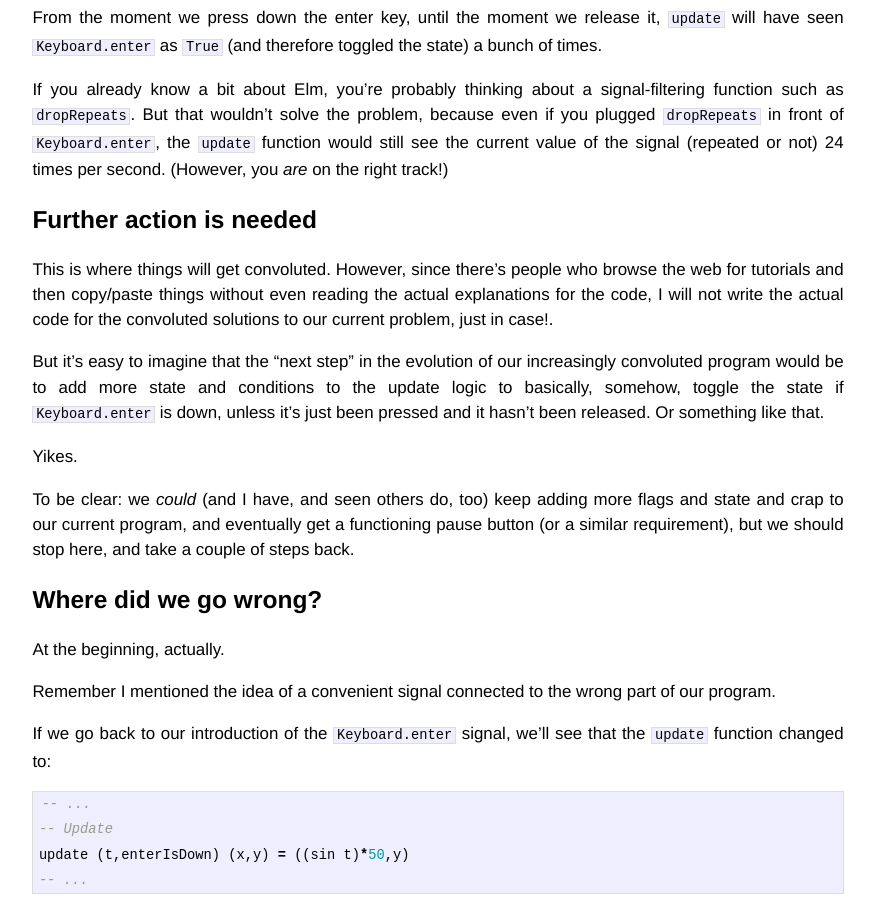
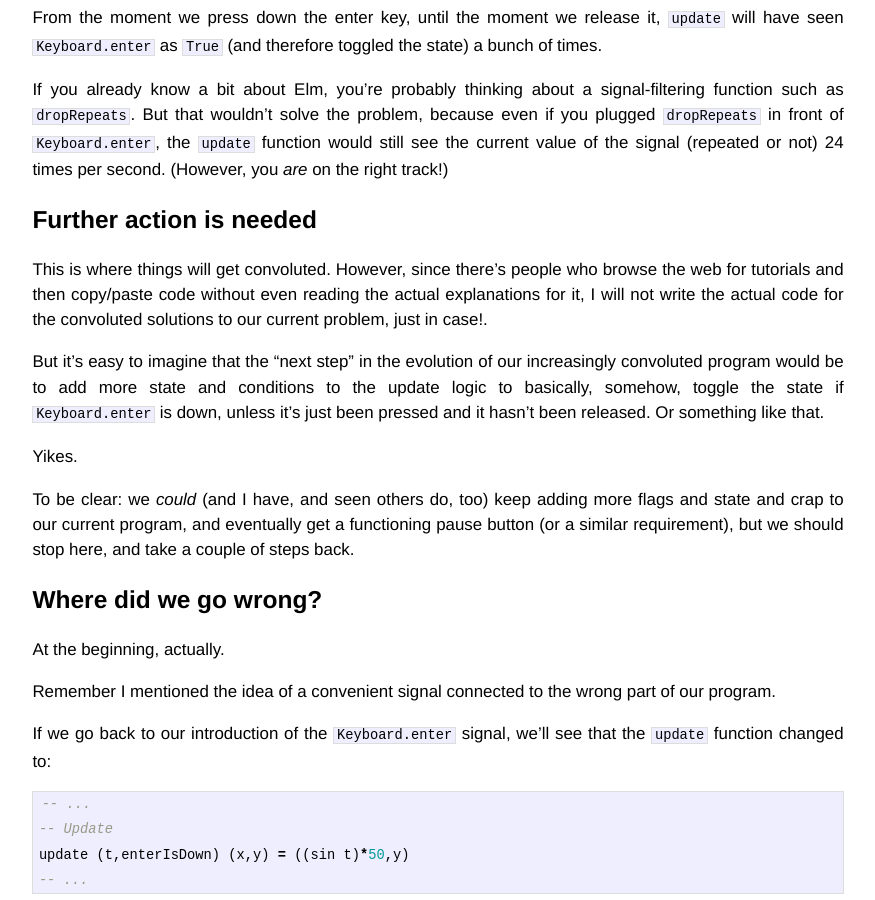
Before and after one commit to lambdatoast/lambdatoast.github.com, a Jekyll site: the page built from _posts/2013-12-17-design-your-signals.markdown, in a window 1280 px wide and 900 px high, scrolled down 3380 px. Shown: the whole window, without its empty margins (202-1077 px from the left). Built offline with Jekyll 4.4.1, drawn with Linux system fonts in a browser that asks for light colours.

Commit message:
Simplify sentence.

```diff
--- a/_posts/2013-12-17-design-your-signals.markdown
+++ b/_posts/2013-12-17-design-your-signals.markdown
@@ -164,7 +164,7 @@ per second. (However, you *are* on the right track!)
 
 This is where things will get convoluted. However, since there's
 people who browse the web for tutorials and then copy/paste
-things without even reading the actual explanations for the code, I will not write the
+code without even reading the actual explanations for it, I will not write the
 actual code for the convoluted solutions to our current problem, just in case!.
 
 But it's easy to imagine that the
```
